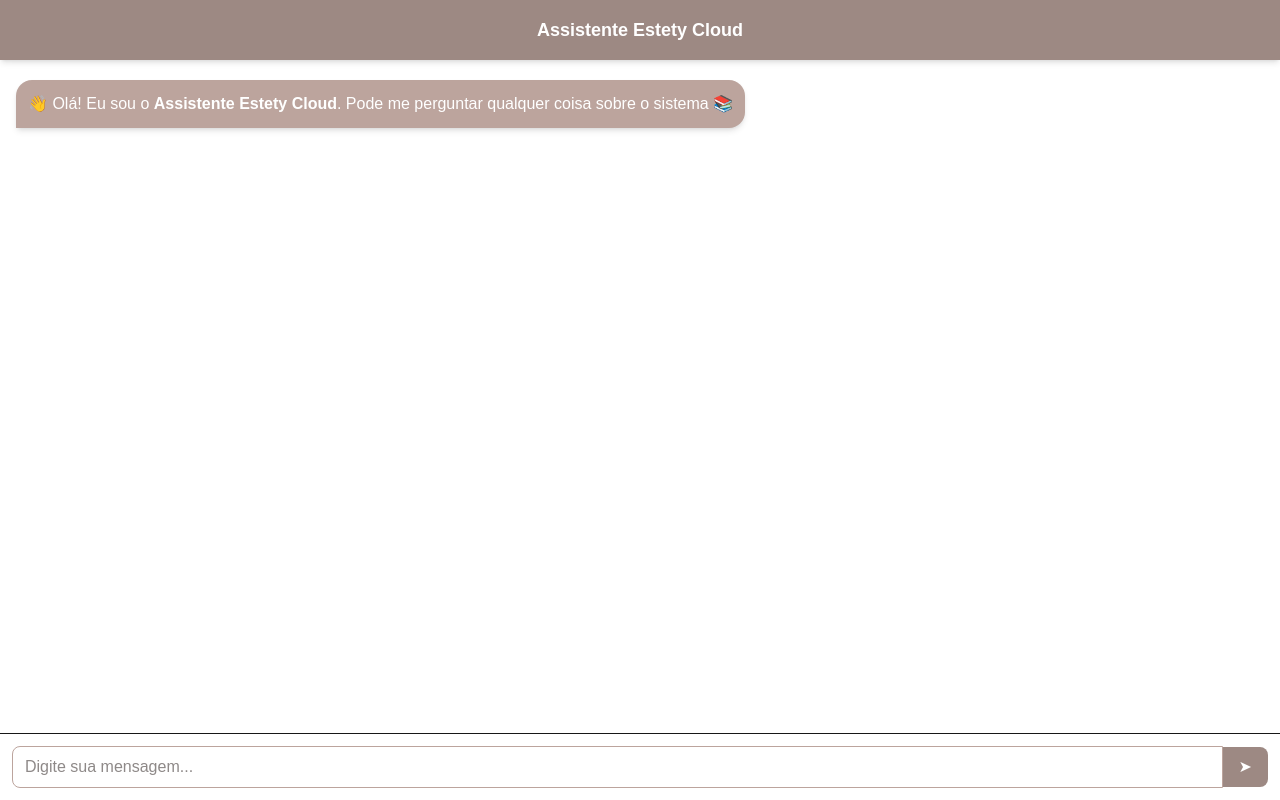
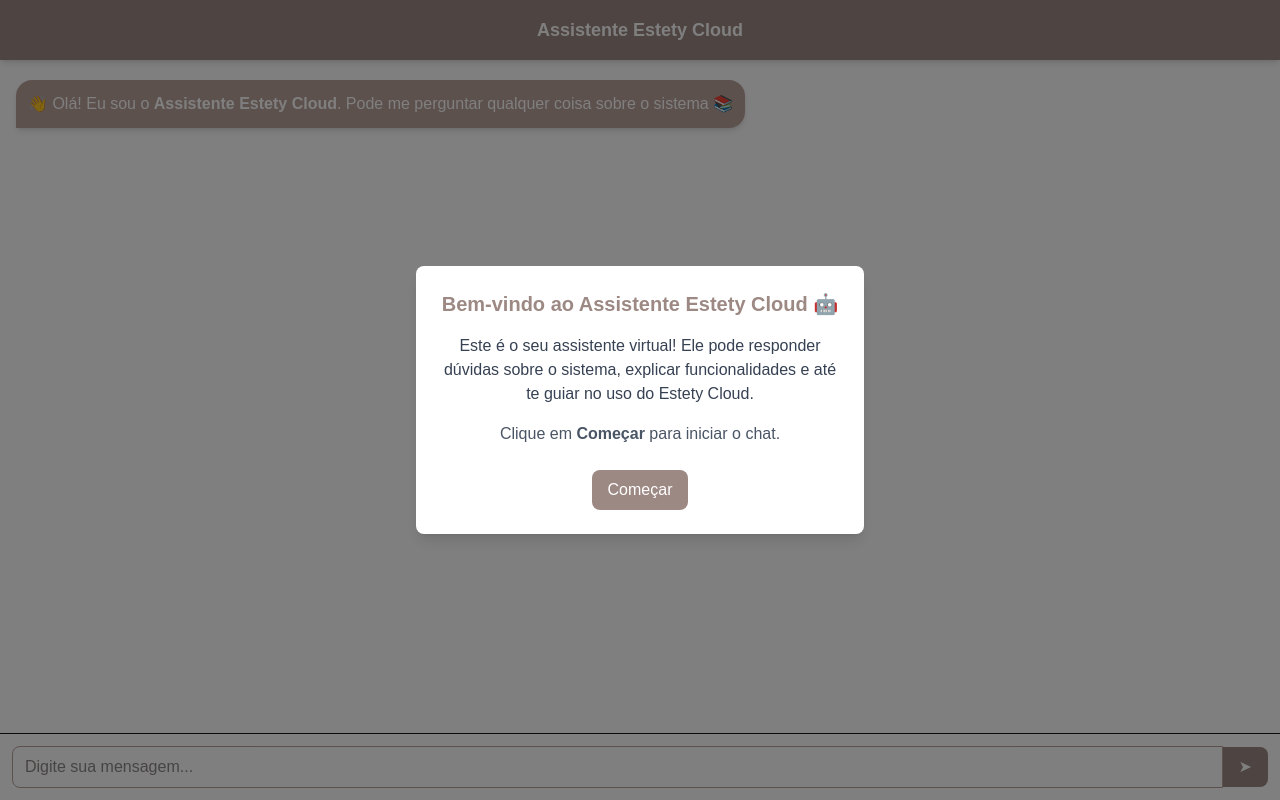
Before and after one commit to italovarzone/chatbot-estety-cloud, a Next.js app: page / in a window 1280 px wide. Built offline with nearby package versions, Linux system fonts and the light colour scheme.

Commit message:
feat: Adiciona dialog com instruções de uso.

```diff
--- a/src/app/components/Chat.tsx
+++ b/src/app/components/Chat.tsx
@@ -16,6 +16,7 @@
   const [awaitingData, setAwaitingData] = useState(false);
   const [botIsTyping, setBotIsTyping] = useState(false);
   const [dots, setDots] = useState(".");
+  const [showIntro, setShowIntro] = useState(true); // controla o modal inicial
 
   const messagesEndRef = useRef<HTMLDivElement | null>(null);
 
@@ -129,11 +130,35 @@
   };
 
   return (
-    <div className="flex flex-col h-[100dvh] w-screen bg-[#fff]">
+    <div className="flex flex-col h-[100dvh] w-screen bg-[#fff] relative">
       {/* Header fixo */}
       <header className="bg-[#9d8983] text-white p-4 text-center shadow-md fixed top-0 left-0 right-0 z-10">
         <h1 className="font-bold text-lg">Assistente Estety Cloud</h1>
       </header>
+
+      {/* Modal de introdução */}
+      {showIntro && (
+        <div className="absolute inset-0 bg-black/50 z-50 flex items-center justify-center p-4">
+          <div className="bg-white rounded-lg shadow-lg max-w-md w-full p-6 text-center">
+            <h2 className="text-xl font-bold mb-4 text-[#9d8983]">
+              Bem-vindo ao Assistente Estety Cloud 🤖
+            </h2>
+            <p className="text-gray-700 mb-4">
+              Este é o seu assistente virtual!
+              Ele pode responder dúvidas sobre o sistema, explicar funcionalidades e até te guiar no uso do Estety Cloud.
+            </p>
+            <p className="text-gray-600 mb-6">
+              Clique em <strong>Começar</strong> para iniciar o chat.
+            </p>
+            <button
+              onClick={() => setShowIntro(false)}
+              className="bg-[#9d8983] text-white px-4 py-2 rounded-lg hover:bg-[#bca49d] transition"
+            >
+              Começar
+            </button>
+          </div>
+        </div>
+      )}
 
       {/* Chat area com scroll */}
       <div
```
